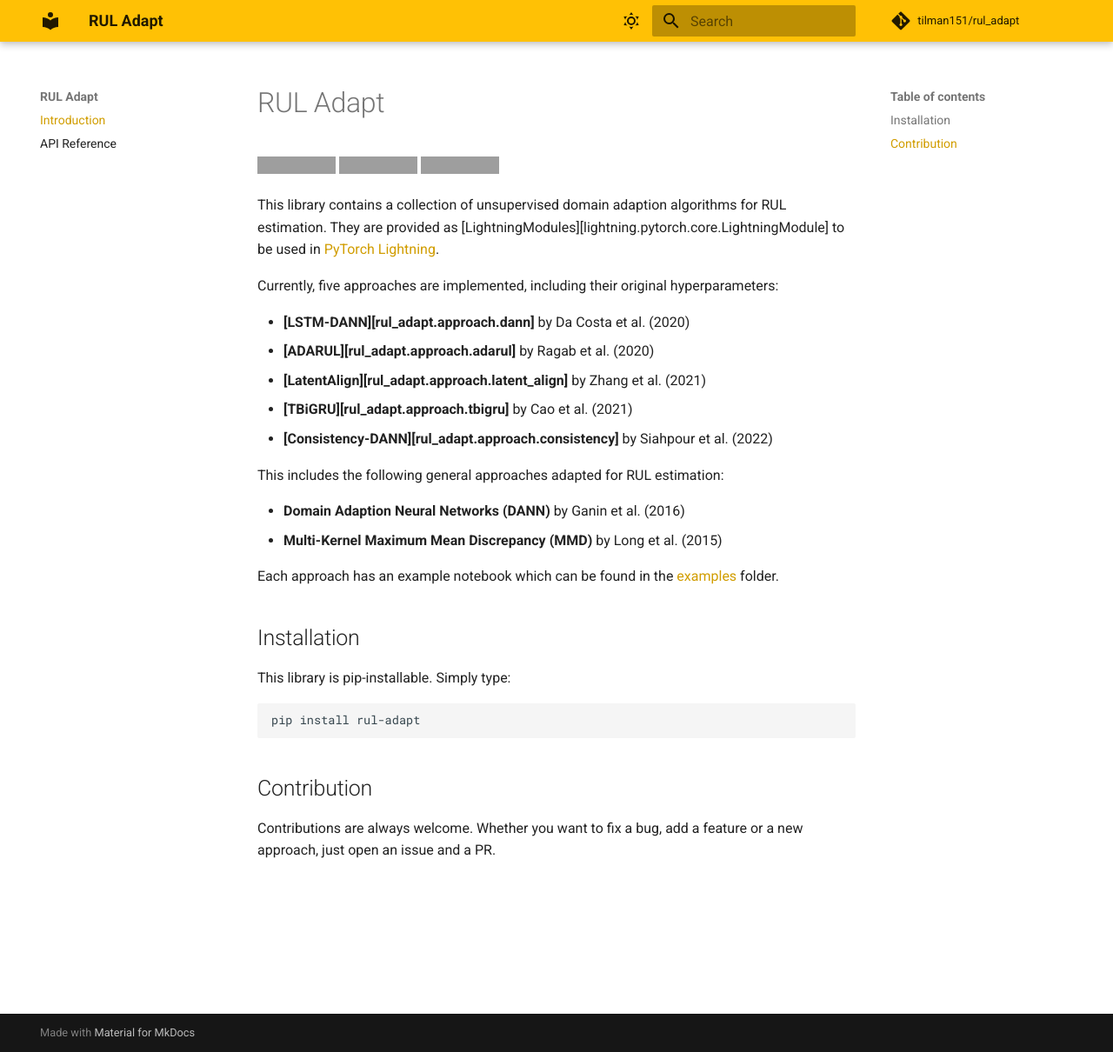
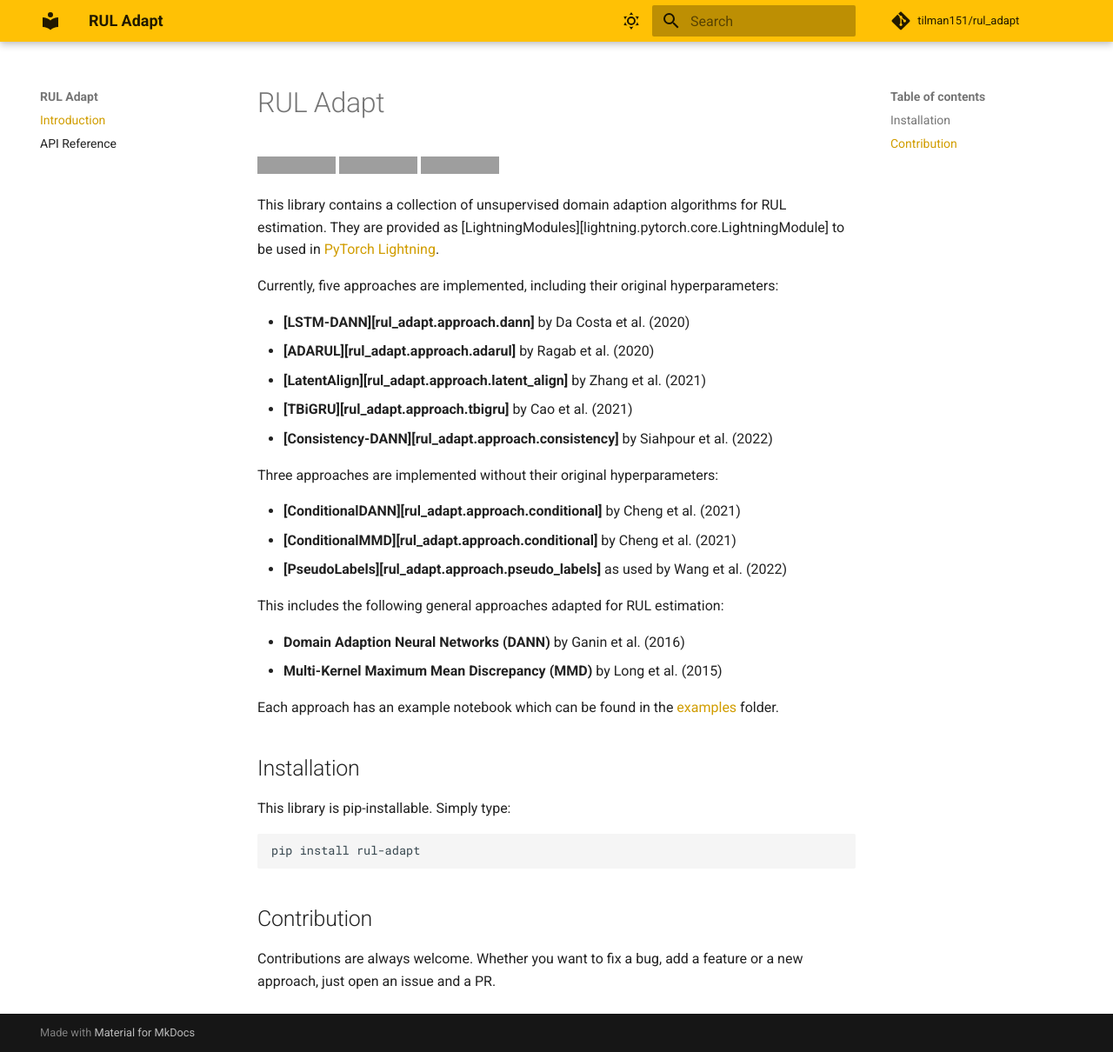
Before and after one commit to tilman151/rul-adapt, an MkDocs documentation site: the page built from docs/index.md, in a window 1280 px wide and 1210 px high. Shown: the whole window at 87% size. Built offline with MkDocs 1.6.1 and Material for MkDocs 9.7.7, drawn with Linux system fonts in a browser that asks for light colours; comment, search, counter and statistics services are not loaded; grey boxes are pictures that could not be loaded.

Commit message:
docs: update readme and index

```diff
--- a/docs/index.md
+++ b/docs/index.md
@@ -14,6 +14,12 @@ Currently, five approaches are implemented, including their original hyperparame
 * **[LatentAlign][rul_adapt.approach.latent_align]** by Zhang et al. (2021)
 * **[TBiGRU][rul_adapt.approach.tbigru]** by Cao et al. (2021)
 * **[Consistency-DANN][rul_adapt.approach.consistency]** by Siahpour et al. (2022)
+
+Three approaches are implemented without their original hyperparameters:
+
+* **[ConditionalDANN][rul_adapt.approach.conditional]** by Cheng et al. (2021)
+* **[ConditionalMMD][rul_adapt.approach.conditional]** by Cheng et al. (2021)
+* **[PseudoLabels][rul_adapt.approach.pseudo_labels]** as used by Wang et al. (2022)
 
 This includes the following general approaches adapted for RUL estimation:
 
```
Also changed, not shown: README.md (+6 -0 lines).
